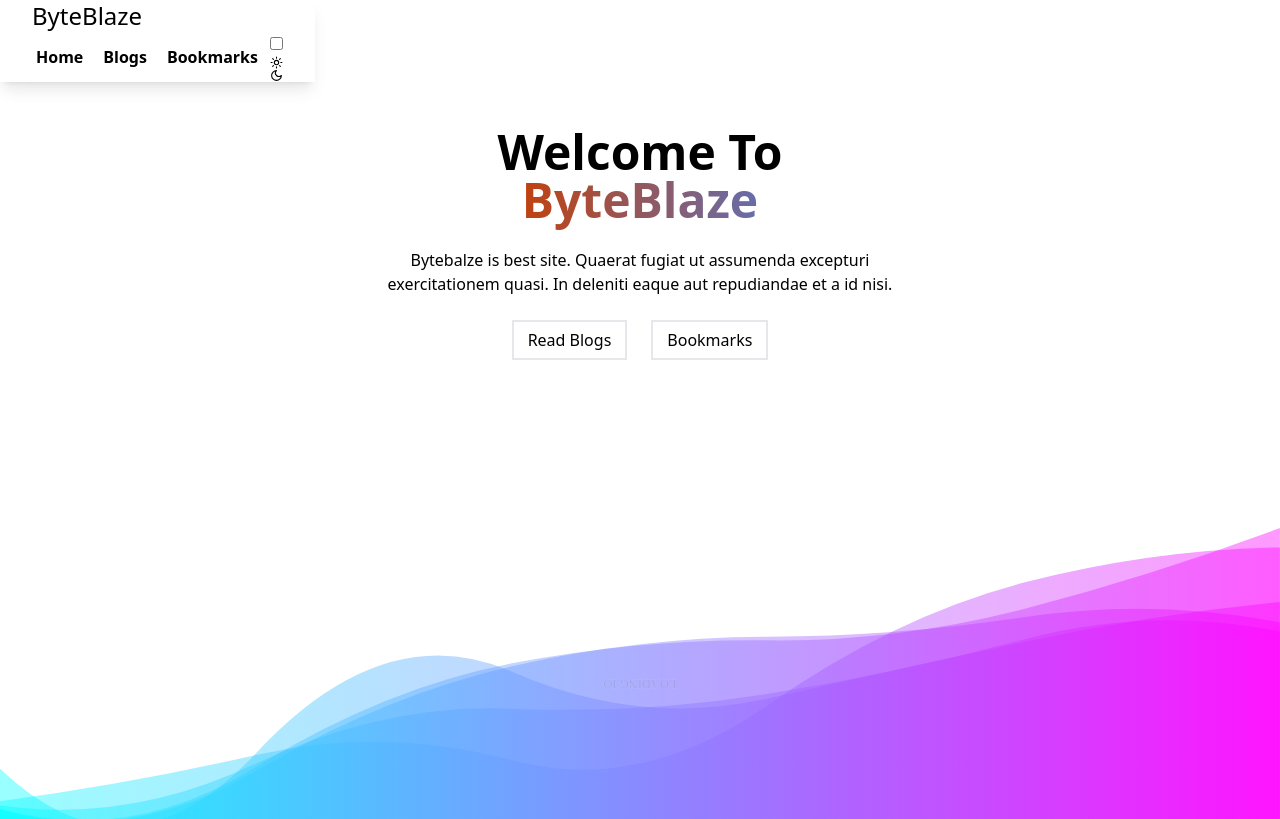
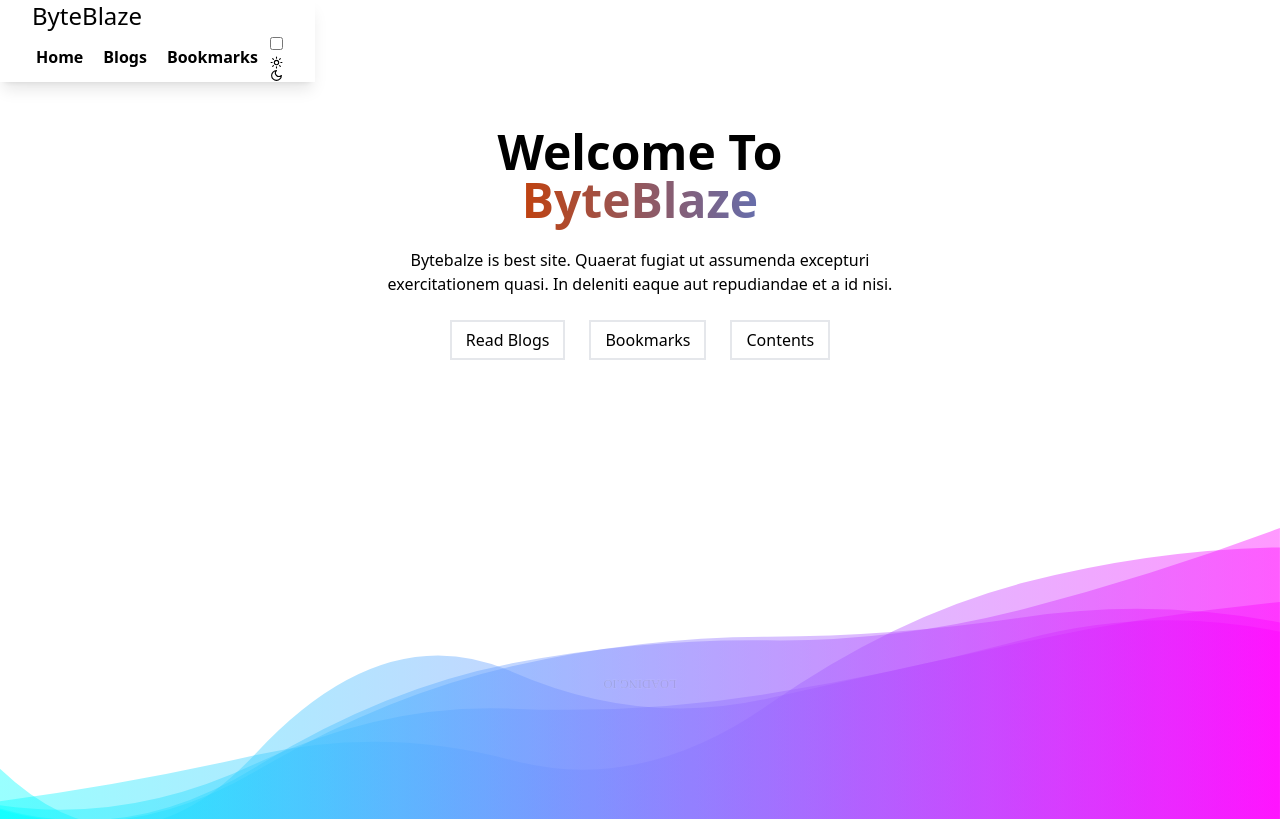
Before and after one commit to alalhosen/byte-blaze-concept--8, a React (Vite) app: page / in a window 1280 px wide. Shown: the top 819 px of the page. Built offline with nearby package versions, Linux system fonts and the light colour scheme.

Commit message:
new link & btn add

```diff
--- a/src/components/Hero.jsx
+++ b/src/components/Hero.jsx
@@ -34,6 +34,16 @@ const Hero = () => {
                 Bookmarks
               </span>
             </Link>
+            <Link
+              to="/bookmarks"
+              className="relative inline-block ml-4 px-4 py-2 font-medium group"
+            >
+              <span className="absolute inset-0 w-full h-full transition duration-200 ease-out transform translate-x-1 translate-y-1 bg-primary group-hover:-translate-x-0 group-hover:-translate-y-0"></span>
+              <span className="absolute inset-0 w-full h-full bg-white border-2 border-secondary group-hover:bg-primary"></span>
+              <span className="relative text-black group-hover:text-white">
+               Contents
+              </span>
+            </Link>
           </div>
         </div>
       </div>
```
